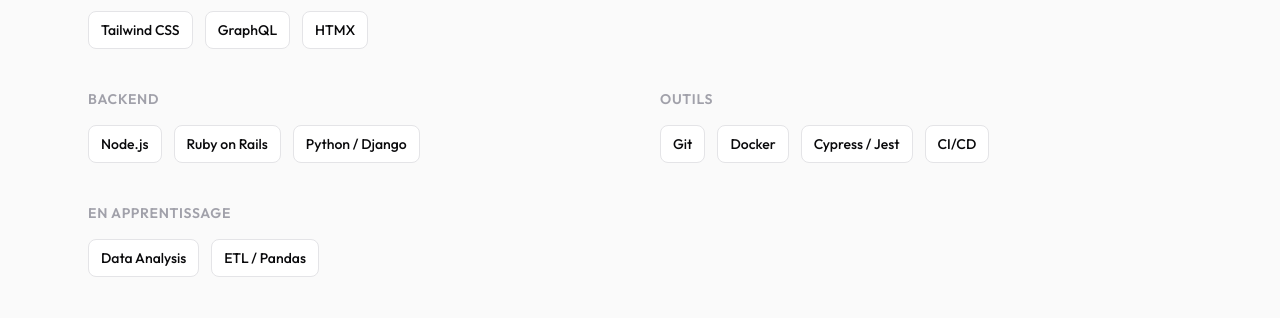
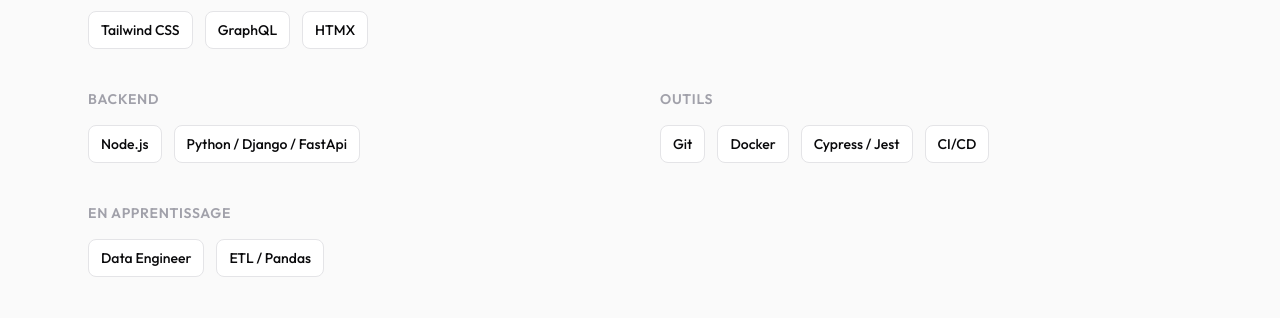
Before and after one commit to mitnick78/chris-portfolio, a Next.js app: page / in a window 1280 px wide. Shown: the part 2689-3007 px from the top of the page. Built offline with nearby package versions, Linux system fonts and the light colour scheme.

Commit message:
update skill names in static adapter

```diff
--- a/src/infrastructure/adapters/static-adapter.ts
+++ b/src/infrastructure/adapters/static-adapter.ts
@@ -249,14 +249,8 @@ const SKILLS: Skill[] = [
     proficiency: "advanced",
   },
   {
-    id: "14",
-    name: "Ruby on Rails",
-    category: "backend",
-    proficiency: "advanced",
-  },
-  {
     id: "15",
-    name: "Python / Django",
+    name: "Python / Django / FastApi",
     category: "backend",
     proficiency: "intermediate",
   },
@@ -290,7 +284,7 @@ const SKILLS: Skill[] = [
   // En apprentissage
   {
     id: "20",
-    name: "Data Analysis",
+    name: "Data Engineer",
     category: "learning",
     proficiency: "beginner",
   },
```
